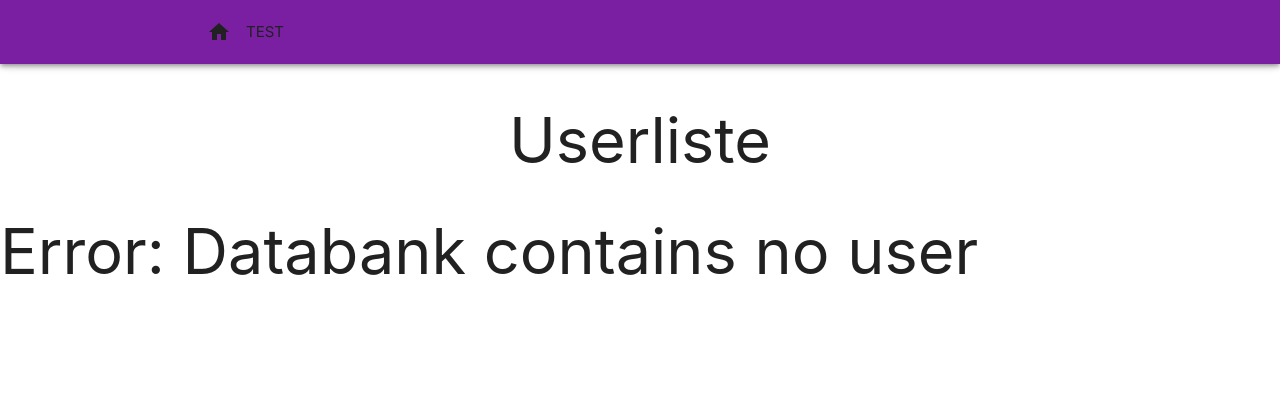
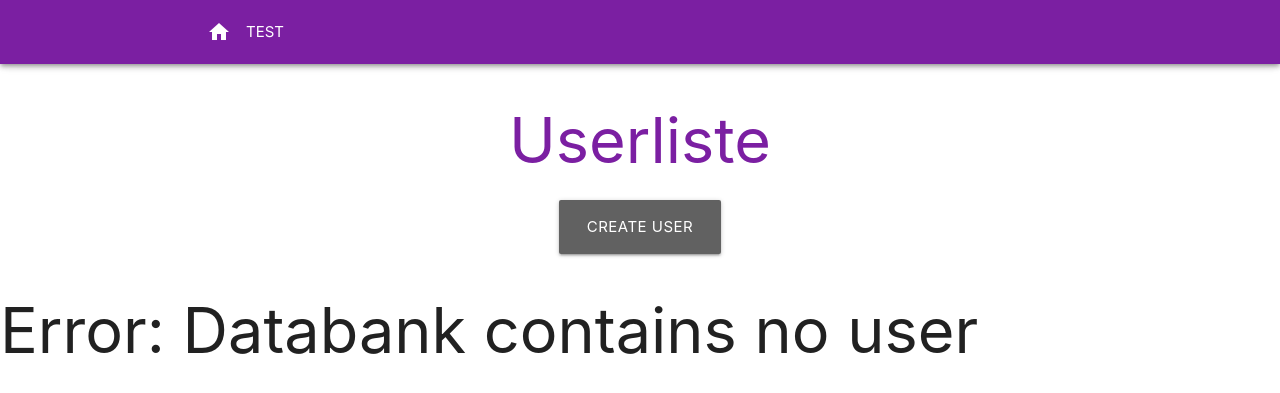
Before and after one commit to lrwagner/WebMatch, a Django app: page / in a window 1280 px wide. Shown: the top 393 px of the page. Run offline with Django 3.2, Linux system fonts and the light colour scheme; data that the repository does not hold is empty.

Commit message:
updated colors, added button to index

```diff
--- a/app/templates/app/base.html
+++ b/app/templates/app/base.html
@@ -14,8 +14,8 @@
 <div class="navbar-fixed">
   <nav class="purple darken-2 pushpin z-depth-2">
     <div class="nav-wrapper container">
-        <ul class="left hide-on-med-and-down grey-text text-darken-4">
-            <li><a href="{% url 'index' %}"><i class="material-icons grey-text text-darken-4">home</i></a></li>
+        <ul class="left hide-on-med-and-down">
+            <li><a href="{% url 'index' %}"><i class="material-icons white-text">home</i></a></li>
             <li>TEST</li>
         </ul>
     </div>
--- a/app/templates/app/index.html
+++ b/app/templates/app/index.html
@@ -3,7 +3,10 @@
 
 {% block content %}
 <div class="container center">
-    <h1>Userliste</h1>
+    <h1 class="purple-text text-darken-2">Userliste</h1>
+</div>
+<div class="container center">
+    <a href="{% url 'usercreation' %}" class="btn-large grey darken-2">Create User</a>
 </div>
 <div class="row">
     {% if error %}
```
